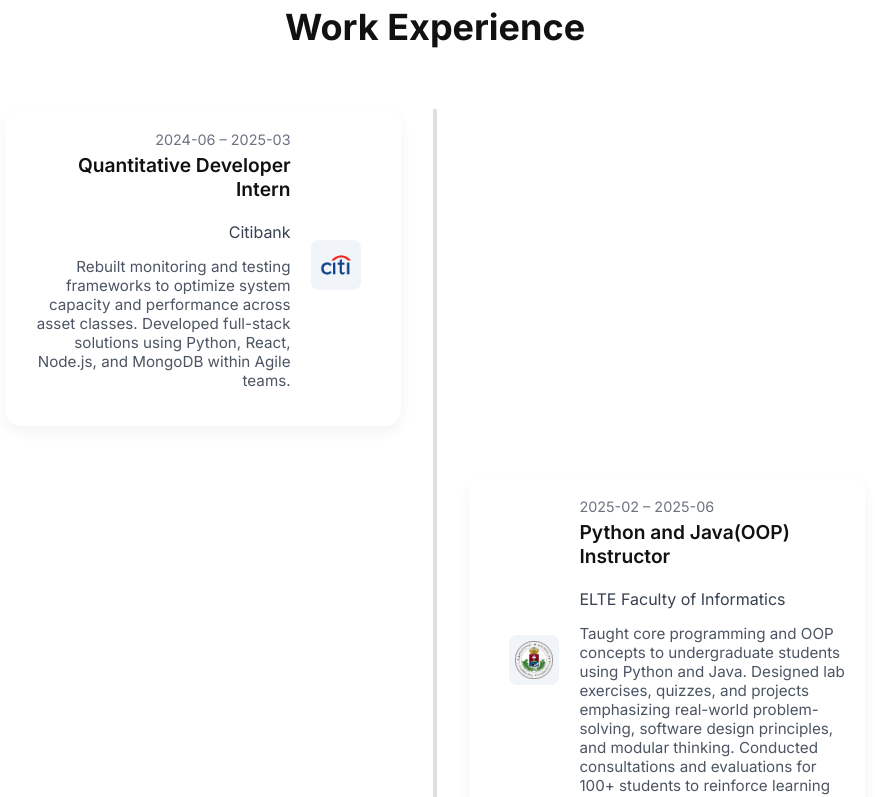
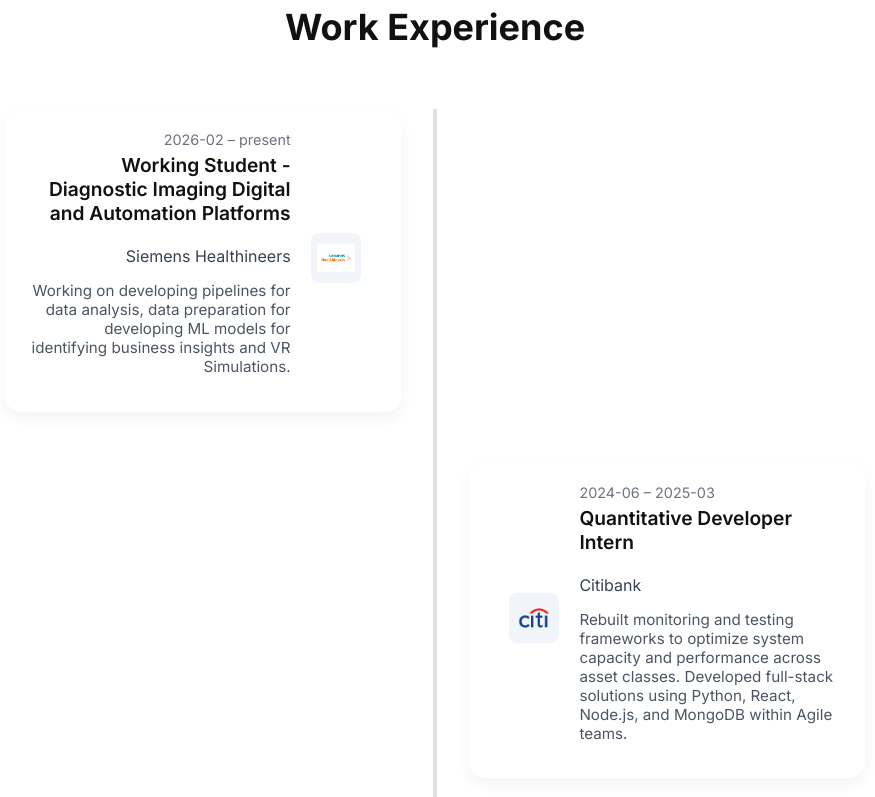
Before and after one commit to NavneetKishanS/portfolio, a React (Create React App) app: page / in a window 1280 px wide. Shown: the part 1160-1957 px from the top of the page, without its empty margins (205-1080 px from the left). Built offline with nearby package versions, Linux system fonts and the light colour scheme; the HTML template or start-up script is replaced by a standard one.

Commit message:
made some changes and added new work exp

```diff
--- a/src/data/experienceData.js
+++ b/src/data/experienceData.js
@@ -1,4 +1,13 @@
 const experienceData = [
+  {
+    role: "Working Student - Diagnostic Imaging Digital and Automation Platforms",
+    company: "Siemens Healthineers",
+    start: "2026-02",
+    end: "present",
+    description:
+      "Working on developing pipelines for data analysis, data preparation for developing ML models for identifying business insights and VR Simulations.",
+    logo: process.env.PUBLIC_URL + "/logos/siemens-healthineers.png"
+  },
   {
     role: "Quantitative Developer Intern",
     company: "Citibank",
```
Also changed, not shown: public/logos/fau_logo.jpg (added), public/logos/siemens-healthineers.png (added).
